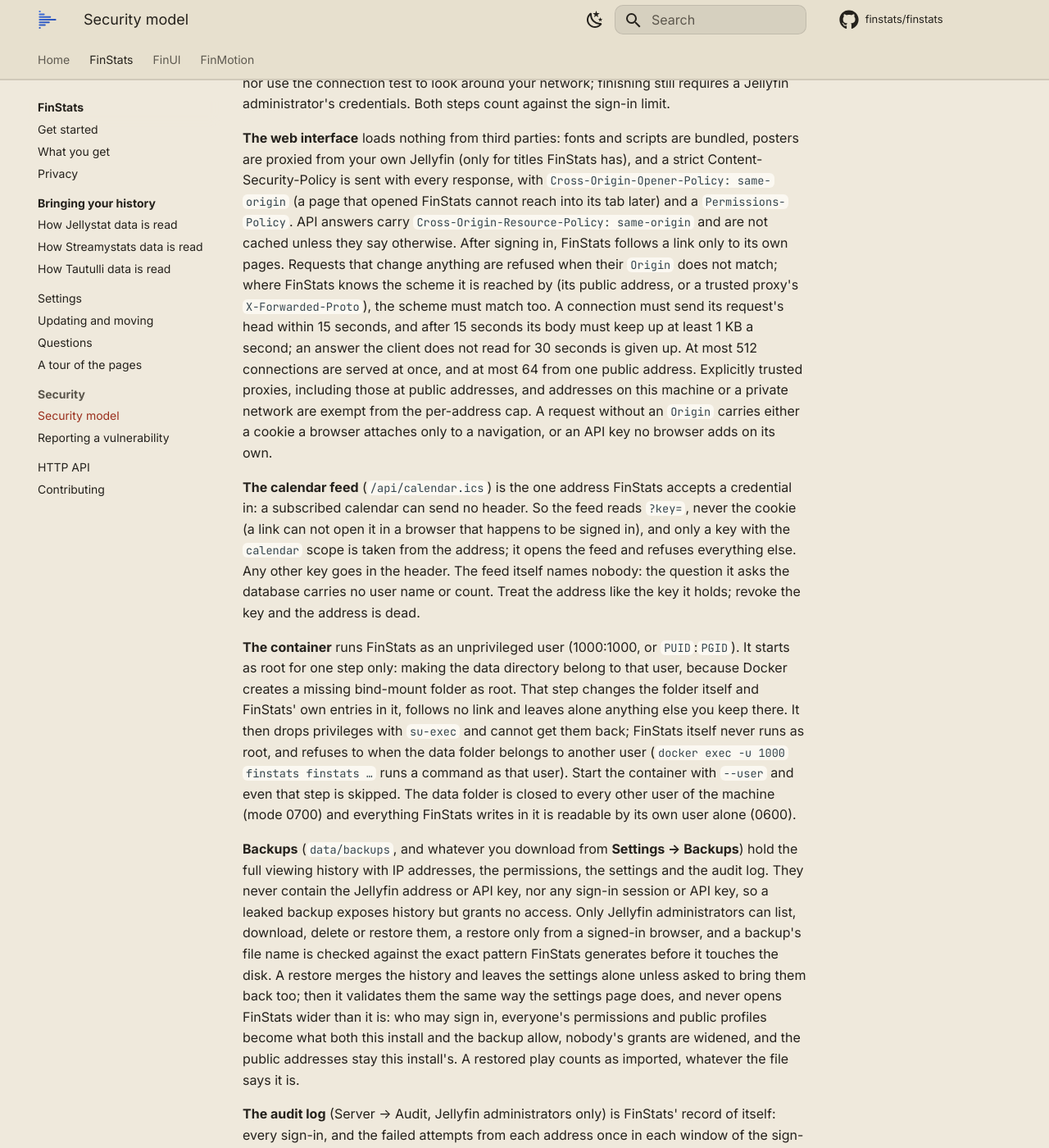
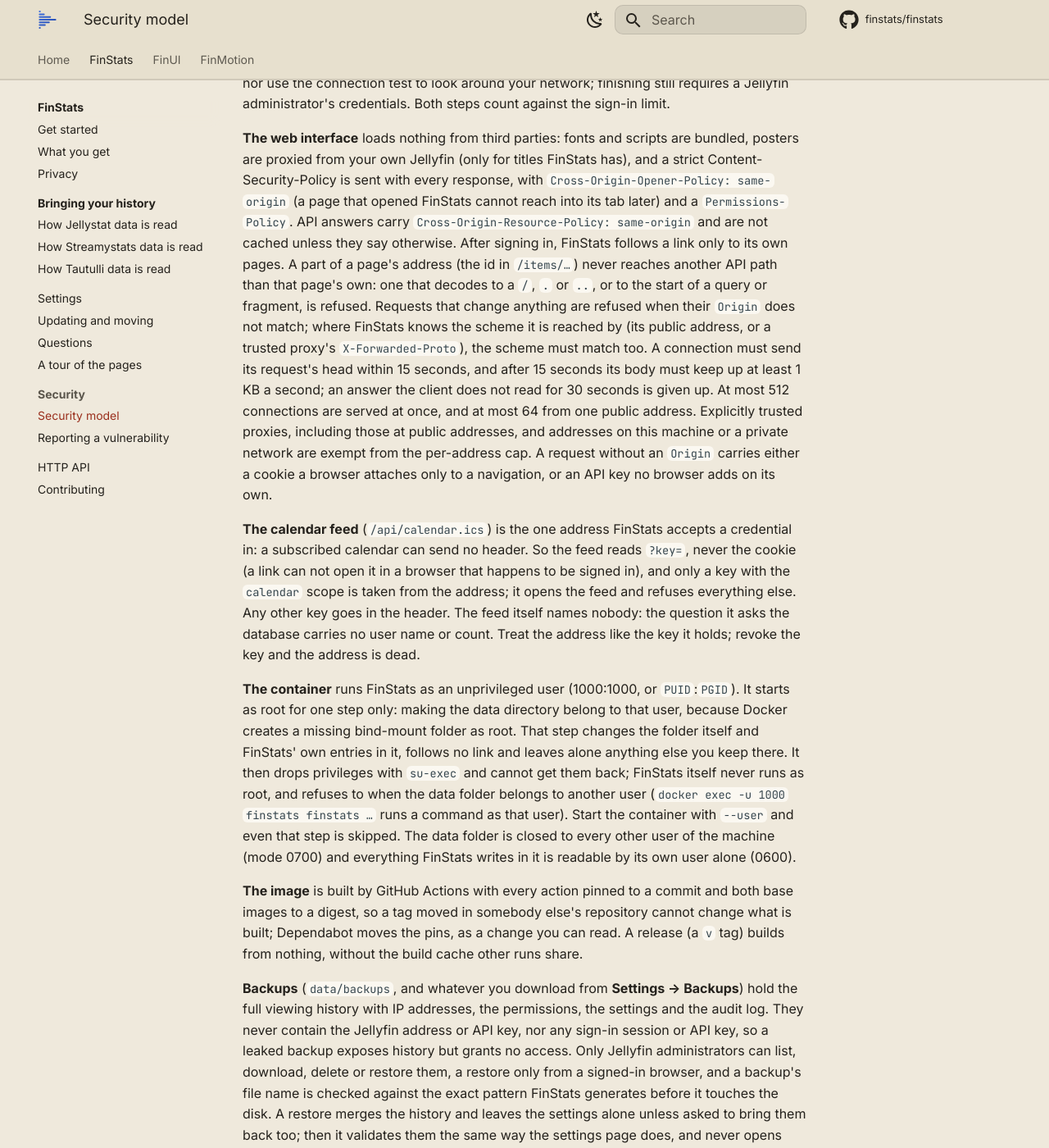
Before and after one commit to finstats/docs, an MkDocs documentation site: the page built from docs/finstats/security.md, in a window 1280 px wide and 1400 px high, scrolled down 3920 px. Shown: the whole window at 82% size. Built offline with MkDocs 1.6.1 and Material for MkDocs 9.7.7, drawn with Linux system fonts in a browser that asks for light colours; comment, search, counter and statistics services are not loaded.

Commit message:
docs(finstats): the image's pinned build, and a page's address that reaches only its own API path

```diff
--- a/docs/finstats/security.md
+++ b/docs/finstats/security.md
@@ -119,7 +119,9 @@ Jellyfin administrator's credentials. Both steps count against the sign-in limit
 proxied from your own Jellyfin (only for titles FinStats has), and a strict Content-Security-Policy is sent with every
 response, with `Cross-Origin-Opener-Policy: same-origin` (a page that opened FinStats cannot reach into its tab later)
 and a `Permissions-Policy`. API answers carry `Cross-Origin-Resource-Policy: same-origin` and are not cached
-unless they say otherwise. After signing in, FinStats follows a link only to its own pages.
+unless they say otherwise. After signing in, FinStats follows a link only to its own pages. A part of a page's address
+(the id in `/items/…`) never reaches another API path than that page's own: one that decodes to a `/`, `.` or `..`, or
+to the start of a query or fragment, is refused.
 Requests that change anything are refused when their `Origin` does not match; where FinStats knows the scheme it is
 reached by (its public address, or a trusted proxy's `X-Forwarded-Proto`), the scheme must match too. A connection must
 send its request's head within 15 seconds, and after 15 seconds its body must keep up at least 1 KB a second; an
@@ -143,6 +145,10 @@ keep there. It then drops privileges with `su-exec` and cannot get them back; Fi
 refuses to when the data folder belongs to another user (`docker exec -u 1000 finstats finstats …` runs a command as
 that user). Start the container with `--user` and even that step is skipped. The data folder is closed to every other
 user of the machine (mode 0700) and everything FinStats writes in it is readable by its own user alone (0600).
+
+**The image** is built by GitHub Actions with every action pinned to a commit and both base images to a digest, so a
+tag moved in somebody else's repository cannot change what is built; Dependabot moves the pins, as a change you can
+read. A release (a `v` tag) builds from nothing, without the build cache other runs share.
 
 **Backups** (`data/backups`, and whatever you download from **Settings → Backups**) hold the full viewing history
 with IP addresses, the permissions, the settings and the audit log. They never contain the Jellyfin address or API
```
